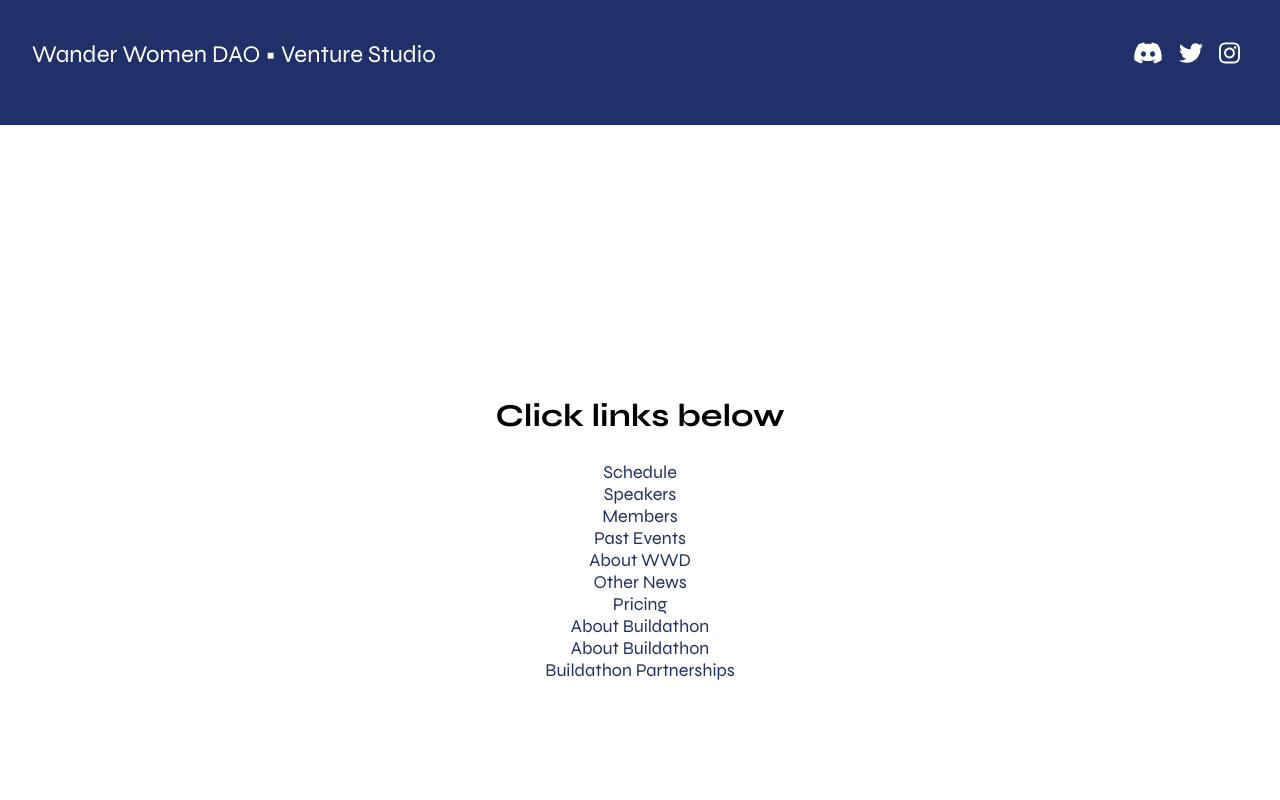
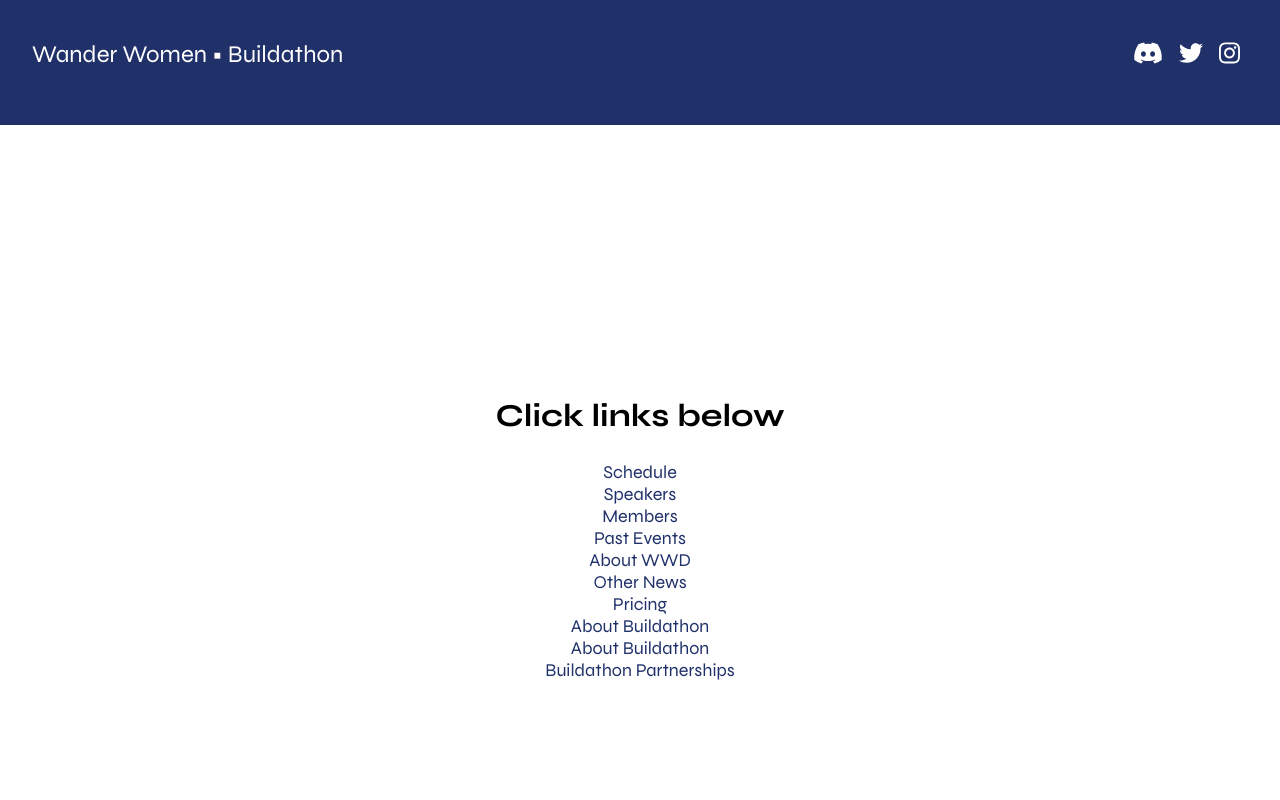
Before and after one commit to danicachang/wwd-buildathon, a Next.js app: page / in a window 1280 px wide. Shown: the top 800 px of the page. Built offline with nearby package versions, Linux system fonts and the light colour scheme.

Commit message:
Update discord link and fix fontawesome styling

```diff
--- a/components/layout/Footer.tsx
+++ b/components/layout/Footer.tsx
@@ -14,7 +14,7 @@ const MenuBar = () => {
                 <h3 className='notBold'><a className="title" href='/'>Wander Women DAO <span className='tablet-desktop'>•</span><br className='mobile'/> Venture Studio</a></h3>
 
                 <div className="social-links">
-                    <a href='https://discord.gg/Xv7q9atKZw' target="_blank" rel="noreferrer" aria-label='Discord' className='alternateHover'><FontAwesomeIcon icon={faDiscord} /></a>
+                    <a href='https://discord.gg/hhUmNwbdXM' target="_blank" rel="noreferrer" aria-label='Discord' className='alternateHover'><FontAwesomeIcon icon={faDiscord} /></a>
                     <a href='https://twitter.com/WanderWomenDAO' target="_blank" rel="noreferrer" aria-label='Twitter' className='alternateHover'><FontAwesomeIcon icon={faTwitter} /></a>
                     <a href='https://www.instagram.com/wanderwomendao/' target="_blank" rel="noreferrer" aria-label='Instagram' className='alternateHover'><FontAwesomeIcon icon={faInstagram} /></a>
                 </div>
--- a/components/layout/MenuBar.tsx
+++ b/components/layout/MenuBar.tsx
@@ -9,13 +9,13 @@ const MenuBar = () => {
             <div className="content flex flex-wrap flex-v-center">
                 <a className="mobile" href='/'>
                     <img src={logo.src} alt='Wander Women DAO Logo' className='limitWidth' style={{width: "75px", 'marginTop': '2rem'}}/>
-                    <h3 className='semibold smallMargin'>Wander Women DAO</h3>
-                    <h4 className='notBold noMargin' style={{'fontSize': '1.25rem'}}>Venture Studio</h4>
+                    <h3 className='semibold smallMargin'>Wander Women</h3>
+                    <h4 className='notBold noMargin' style={{'fontSize': '1.25rem'}}>Buildathon</h4>
                 </a>
-                <a className="tablet-desktop" href='/'><h3 className='notBold'>Wander Women DAO • Venture Studio</h3></a>
+                <a className="tablet-desktop" href='/'><h3 className='notBold'>Wander Women • Buildathon</h3></a>
 
                 <div className="social-links tablet-desktop">
-                    <a href='https://discord.gg/Xv7q9atKZw' target="_blank" rel="noreferrer" aria-label='Discord' className='alternateHover'><FontAwesomeIcon icon={faDiscord} /></a>
+                    <a href='https://discord.gg/hhUmNwbdXM' target="_blank" rel="noreferrer" aria-label='Discord' className='alternateHover'><FontAwesomeIcon icon={faDiscord} /></a>
                     <a href='https://twitter.com/WanderWomenDAO' target="_blank" rel="noreferrer" aria-label='Twitter' className='alternateHover'><FontAwesomeIcon icon={faTwitter} /></a>
                     <a href='https://www.instagram.com/wanderwomendao/' target="_blank" rel="noreferrer" aria-label='Instagram' className='alternateHover'><FontAwesomeIcon icon={faInstagram} /></a>
                 </div>
--- a/pages/_app.tsx
+++ b/pages/_app.tsx
@@ -1,5 +1,6 @@
 import '../styles/globals.css'
 import '../styles/App.scss';
+import '@fortawesome/fontawesome-svg-core/styles.css'
 import Layout from '../components/layout/Layout'
 import type { AppProps } from 'next/app'
 
```
